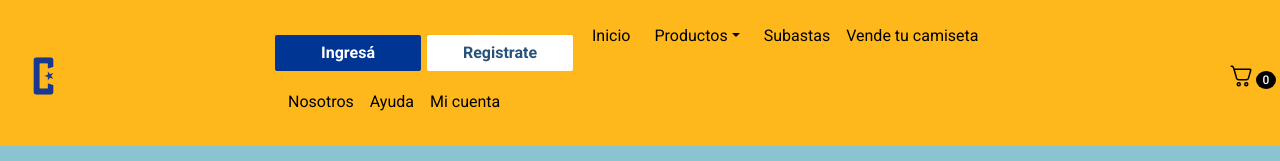
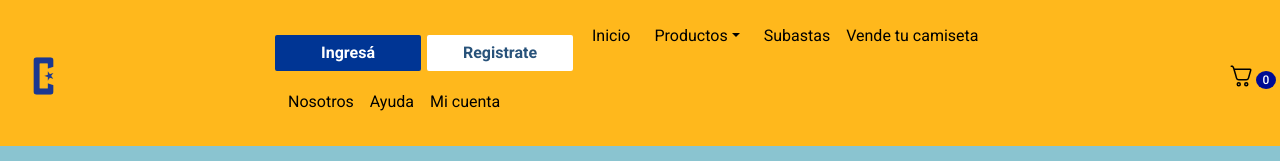
Before and after one commit to alanbensi/Clasica-Camisetas, a React (Create React App) app: page /Detalle-de-compra in a window 1280 px wide. Shown: the top 161 px of the page. Built offline with nearby package versions, Linux system fonts and the light colour scheme; some icons are missing.

Commit message:
Toggle sacados del nav

```diff
--- a/src/components/moleculs/navClasica/NavClasica.css
+++ b/src/components/moleculs/navClasica/NavClasica.css
@@ -33,7 +33,7 @@
 
 .contadorIconoCarrito {
     border-radius: 50%;
-    background-color: black;
+    background-color: rgba(0, 10, 148, 1);
     color: white;
     font-weight: 500;
     position: absolute;
@@ -43,10 +43,6 @@
     top: 5px;
     font-size: 12px;
 }
-
-/* .linkIconoCarritoActive {
-    pointer-events: none !important;
-} */
 
 .iconoCarrito {
     font-size: 30px;
--- a/src/components/moleculs/navClasica/NavClasica.jsx
+++ b/src/components/moleculs/navClasica/NavClasica.jsx
@@ -31,19 +31,20 @@ const NavClasica = () => {
             <Navbar collapseOnSelect expand="md" className='bgNavbar'>
                 <div className='navDesktop d-flex justify-content-between w-100'>
                     <div className='containerLogoNavbar'>
-                        <Navbar.Toggle as="div" bsPrefix='estiloLinks'>
+                        <div className='estiloLinks'>
                             <Link to='/'>
                                 <img src={logoClasica} alt="Logo clasica camisetas" />
                             </Link>
-                        </Navbar.Toggle>
+                        </div>
                     </div>
                     <div className='containerIconosNavbar'>
                         <Navbar.Toggle aria-controls="responsive-navbar-nav" className='iconoHamburguesa' />
-                        <Navbar.Toggle as="div" bsPrefix='estiloLinks' className='linkIconoCarritoActive'>
-                            <Link to='/Carrito-de-compras' className='linkIconoCarrito'><Icon icon="fluent:cart-20-regular" className='iconoCarrito' />
+                        <div className='estiloLinks'>
+                            <Link to='/Carrito-de-compras' className='linkIconoCarrito'>
+                                <Icon icon="fluent:cart-20-regular" className='iconoCarrito' />
                                 <p className='contadorIconoCarrito estiloLinks'>{carritoContexto}</p>
                             </Link>
-                        </Navbar.Toggle>
+                        </div>
                     </div>
                 </div>
                 <Navbar.Collapse id="responsive-navbar-nav" className='navbarDesplegado'>
--- a/src/components/pages/detalleDeCompra/DetalleDeCompra.jsx
+++ b/src/components/pages/detalleDeCompra/DetalleDeCompra.jsx
@@ -1,7 +1,5 @@
 import { Icon } from '@iconify/react';
 import React, { useState } from 'react';
-import Button from 'react-bootstrap/Button';
-import Modal from 'react-bootstrap/Modal';
 import './DetalleDeCompra.css'
 import iconoMP from '../../../assets/LOGO Mercado-Pago.png'
 import Boton from '../../atoms/boton/Boton'
```
